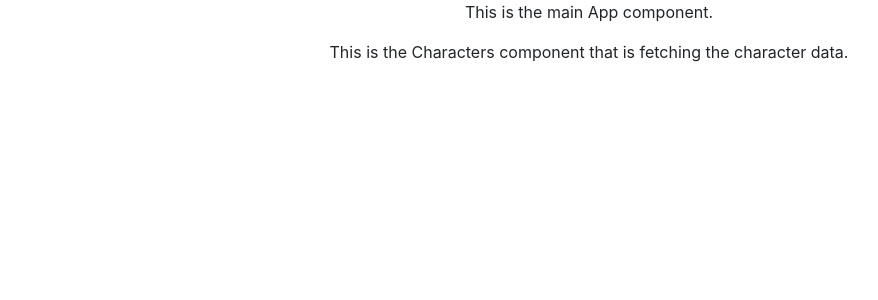
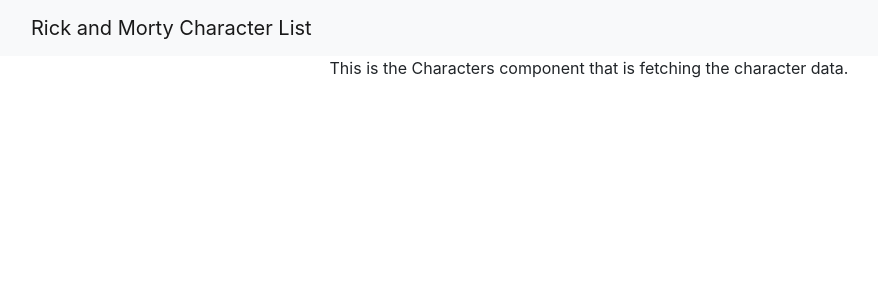
Before and after one commit to podmar/rick-and-morty-react-playground, a React (Create React App) app: page / in a window 1280 px wide. Shown: the top 300 px of the page, without its empty margins (51-929 px from the left). Built offline with nearby package versions, Linux system fonts and the light colour scheme; no server answers; the HTML template or start-up script is replaced by a standard one.

Commit message:
added navigation bar

```diff
--- a/src/App.js
+++ b/src/App.js
@@ -1,12 +1,29 @@
+import { Container, Navbar, Row } from 'react-bootstrap';
 import './App.css';
 import Characters from "./Characters.js"
 
 function App() {
   return (
     <div className="App">
+        <Navbar bg="light" variant="light">
+          <Container>
+            <Navbar.Brand href="#home">Rick and Morty Character List</Navbar.Brand>
+          </Container>
+        </Navbar>
+      <Container>
 
-      <p>This is the main App component.</p>
-      <Characters/>
+        <Row>
+
+        </Row>
+
+        <Row>
+          {/* <p>This is the main App component.</p> */}
+          <Characters />
+        </Row>
+
+        <Row></Row>
+
+      </Container>
 
     </div>
   );
```
